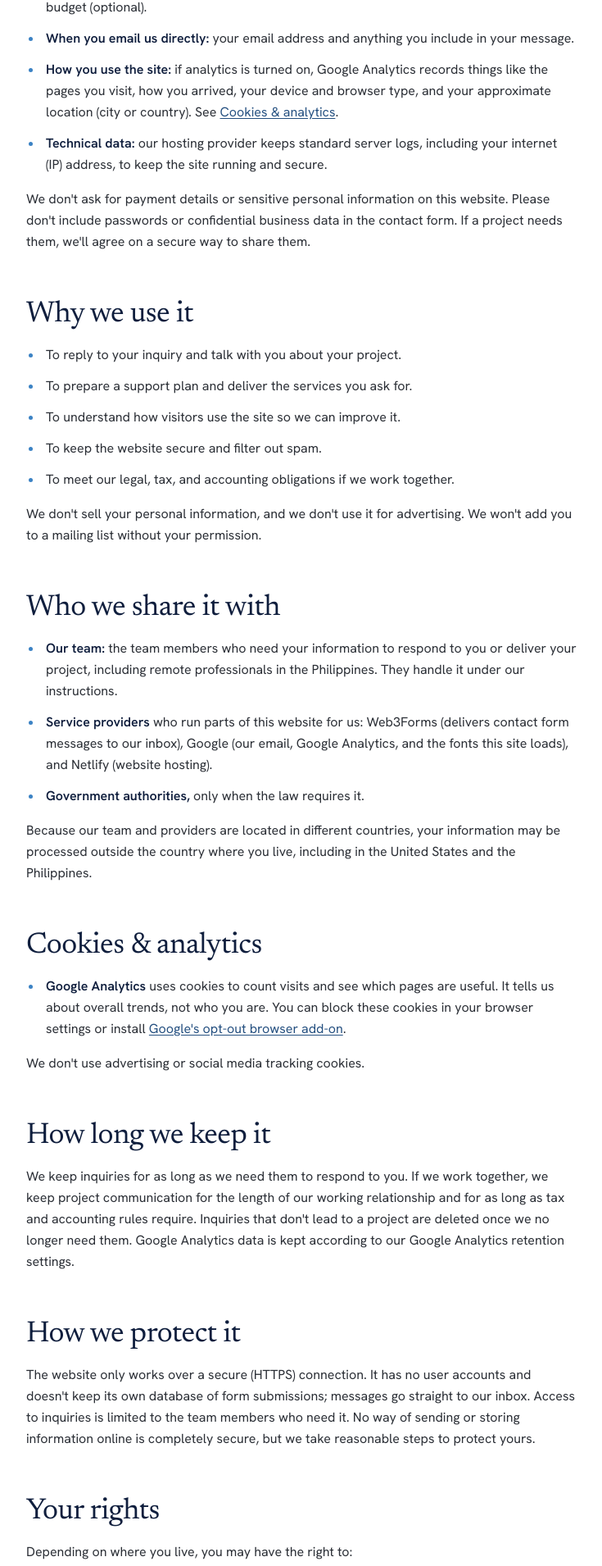
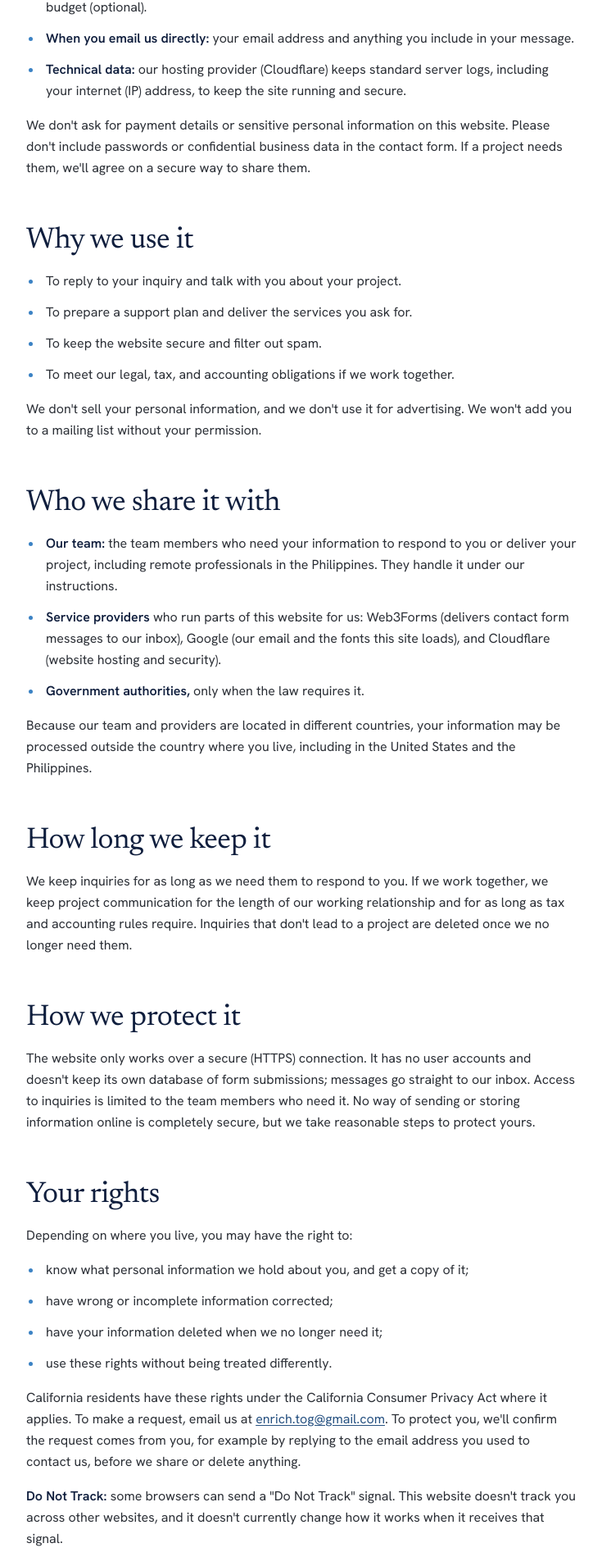
Before and after one commit to ralphchristiandD/agency-website, a Nuxt app: page /privacy in a window 1280 px wide. Shown: the part 716-2626 px from the top of the page at 82% size, without its empty margins (336-1071 px from the left). Built offline with nearby package versions, Linux system fonts and the light colour scheme.

Commit message:
Privacy policy: Cloudflare hosting, no analytics or cookies section, Do Not Track statement

```diff
--- a/app/pages/privacy.vue
+++ b/app/pages/privacy.vue
@@ -12,7 +12,6 @@ const sections = [
   { id: 'what-we-collect', label: 'What we collect' },
   { id: 'why-we-use-it', label: 'Why we use it' },
   { id: 'who-we-share-it-with', label: 'Who we share it with' },
-  { id: 'cookies', label: 'Cookies & analytics' },
   { id: 'how-long-we-keep-it', label: 'How long we keep it' },
   { id: 'how-we-protect-it', label: 'How we protect it' },
   { id: 'your-rights', label: 'Your rights' },
@@ -56,10 +55,12 @@ function closeMobileMenu() {
 </script>
 
 <!--
-  DRAFT written from how this website actually works (contact form via Web3Forms, Google Analytics,
-  Netlify hosting, Google Fonts, click-to-play YouTube embeds). Before launch the client must confirm
-  it matches their real practices (who on the team can see inquiries, how long they keep them, the
-  Google Analytics retention setting) and ideally have it reviewed by a lawyer. It is not legal advice.
+  DRAFT written from how this website actually works today (contact form via Web3Forms, Cloudflare
+  hosting, Google Fonts; no analytics, no cookies, no ads). BEFORE adding ads, pixels or analytics, add a
+  "Cookies & advertising" section (which companies, what they collect, how to opt out) and remove the
+  "we don't use it for advertising" line. Before launch the client must confirm it matches their real
+  practices (who on the team can see inquiries, how long they keep them) and ideally have it reviewed
+  by a lawyer. It is not legal advice.
   If anything changes, update the "Last updated" date.
 -->
 <template>
@@ -140,12 +141,7 @@ function closeMobileMenu() {
               <strong>When you email us directly:</strong> your email address and anything you include in your message.
             </li>
             <li>
-              <strong>How you use the site:</strong> if analytics is turned on, Google Analytics records things like the
-              pages you visit, how you arrived, your device and browser type, and your approximate location (city or
-              country). See <a href="#cookies">Cookies &amp; analytics</a>.
-            </li>
-            <li>
-              <strong>Technical data:</strong> our hosting provider keeps standard server logs, including your internet
+              <strong>Technical data:</strong> our hosting provider (Cloudflare) keeps standard server logs, including your internet
               (IP) address, to keep the site running and secure.
             </li>
           </ul>
@@ -161,7 +157,6 @@ function closeMobileMenu() {
           <ul>
             <li>To reply to your inquiry and talk with you about your project.</li>
             <li>To prepare a support plan and deliver the services you ask for.</li>
-            <li>To understand how visitors use the site so we can improve it.</li>
             <li>To keep the website secure and filter out spam.</li>
             <li>To meet our legal, tax, and accounting obligations if we work together.</li>
           </ul>
@@ -180,8 +175,8 @@ function closeMobileMenu() {
             </li>
             <li>
               <strong>Service providers</strong> who run parts of this website for us: Web3Forms (delivers contact form
-              messages to our inbox), Google (our email, Google Analytics, and the fonts this site loads), and Netlify
-              (website hosting).
+              messages to our inbox), Google (our email and the fonts this site loads), and Cloudflare (website hosting
+              and security).
             </li>
             <li><strong>Government authorities,</strong> only when the law requires it.</li>
           </ul>
@@ -191,25 +186,12 @@ function closeMobileMenu() {
           </p>
         </section>
 
-        <section id="cookies" class="space-y-4">
-          <h2>Cookies &amp; analytics</h2>
-          <ul>
-            <li>
-              <strong>Google Analytics</strong> uses cookies to count visits and see which pages are useful. It tells us
-              about overall trends, not who you are. You can block these cookies in your browser settings or install
-              <a href="https://tools.google.com/dlpage/gaoptout" target="_blank" rel="noopener">Google's opt-out browser add-on</a>.
-            </li>
-          </ul>
-          <p>We don't use advertising or social media tracking cookies.</p>
-        </section>
-
         <section id="how-long-we-keep-it" class="space-y-4">
           <h2>How long we keep it</h2>
           <p>
             We keep inquiries for as long as we need them to respond to you. If we work together, we keep project
             communication for the length of our working relationship and for as long as tax and accounting rules
-            require. Inquiries that don't lead to a project are deleted once we no longer need them. Google Analytics
-            data is kept according to our Google Analytics retention settings.
+            require. Inquiries that don't lead to a project are deleted once we no longer need them.
           </p>
         </section>
 
@@ -230,7 +212,6 @@ function closeMobileMenu() {
             <li>know what personal information we hold about you, and get a copy of it;</li>
             <li>have wrong or incomplete information corrected;</li>
             <li>have your information deleted when we no longer need it;</li>
-            <li>opt out of analytics cookies;</li>
             <li>use these rights without being treated differently.</li>
           </ul>
           <p>
@@ -238,6 +219,10 @@ function closeMobileMenu() {
             request, email us at <a :href="`mailto:${site.email}`">{{ site.email }}</a>. To protect you, we'll confirm
             the request comes from you, for example by replying to the email address you used to contact us, before we
             share or delete anything.
+          </p>
+          <p>
+            <strong>Do Not Track:</strong> some browsers can send a "Do Not Track" signal. This website doesn't track you
+            across other websites, and it doesn't currently change how it works when it receives that signal.
           </p>
           <p>
             This website is meant for businesses and isn't directed at children under 13. We don't knowingly collect
```
Also changed, not shown: 1 other file (tests, documents, lock files or other folders).
